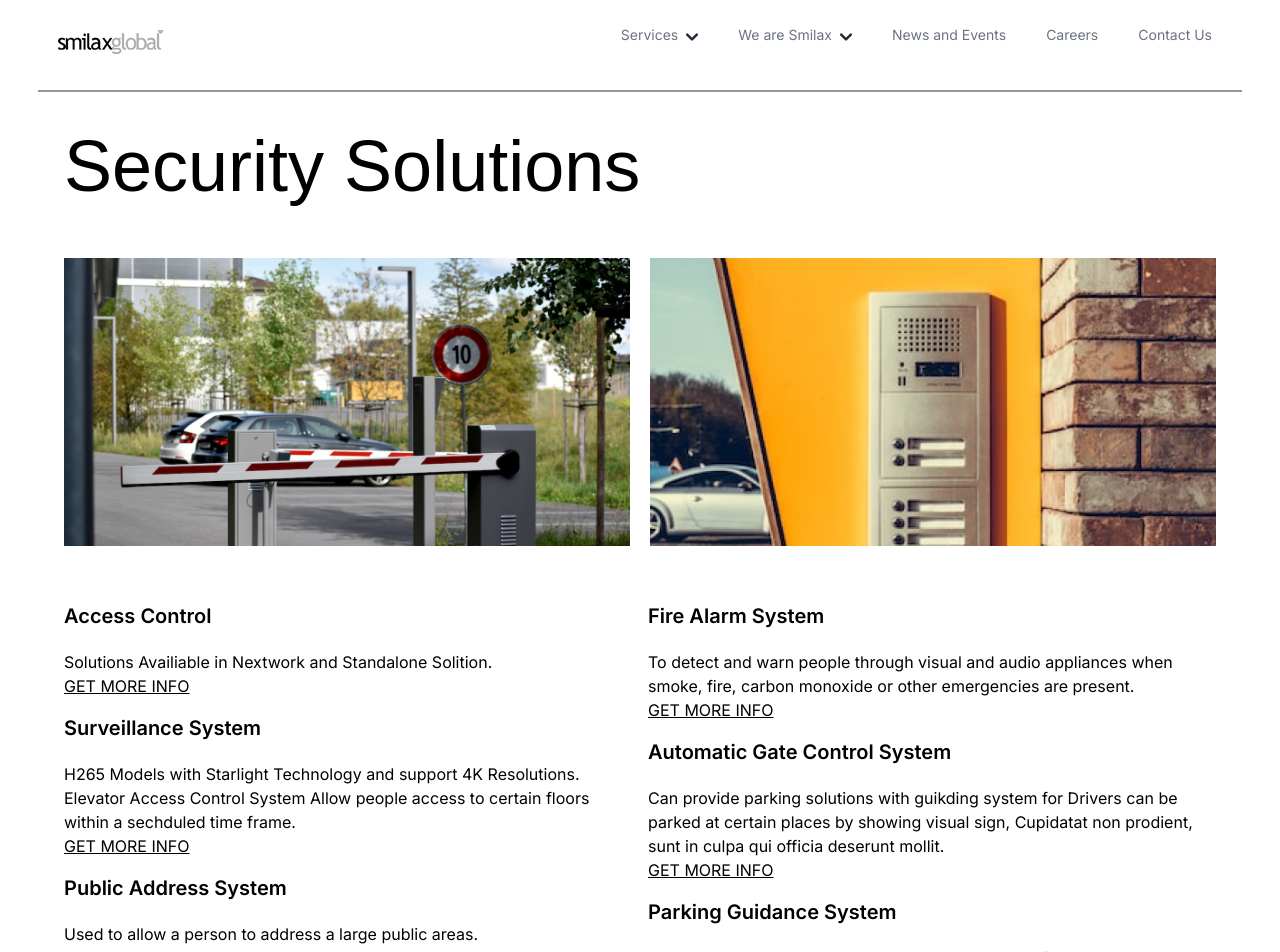
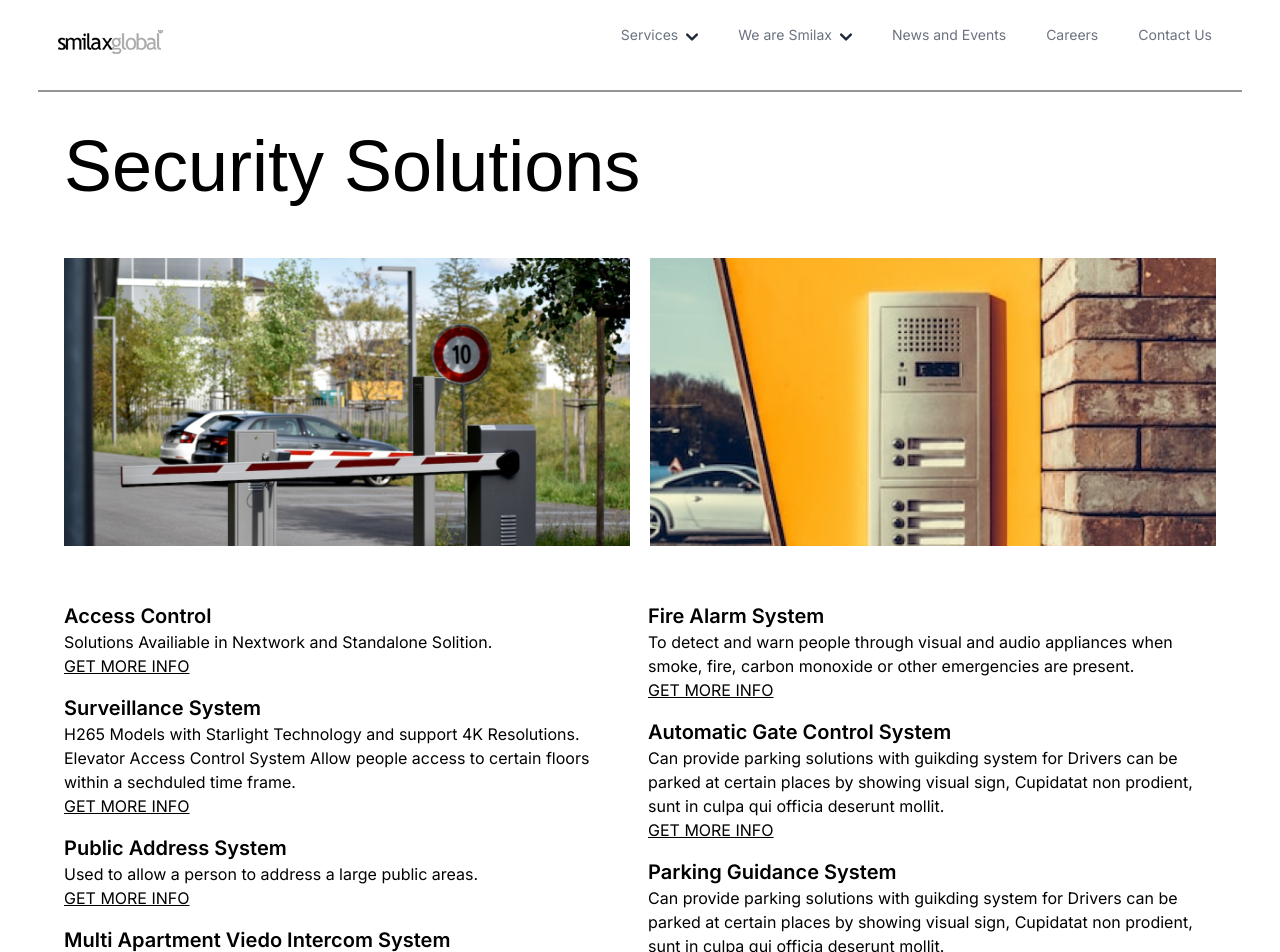
Before and after one commit to thetHtar1/newrepo, a Next.js app: page /security-solutions in a window 1280 px wide. Shown: the top 952 px of the page. Built offline with nearby package versions, Linux system fonts and the light colour scheme; a web font is replaced by a local one.

Commit message:
heading change

```diff
--- a/src/components/securitySolutionComponent/index.jsx
+++ b/src/components/securitySolutionComponent/index.jsx
@@ -64,18 +64,18 @@ export default function SecurityComponent() {
        <div className="mt-7 md:mt-14 flex flex-col lg:flex-row gap-4 md:flex-row security-body ">
         <div className="flex flex-col gap-4 basis-1/2 securtiy-body-items" ref={(ref) => (divRefs.current[0] = ref)}>
         <div className="items-security ">
-            <h1 className="text-sm font-semibold ss:text-xl text-black">
+            <h6 className="text-sm font-semibold ss:text-xl text-black">
                 Access Control
-            </h1>
+            </h6>
             <p className="text-sm font-normal	ss:text-base text-black">
                 Solutions Availiable in Nextwork and Standalone Solition.
             </p>
             <button className="underline text-sm font-normal ss:text-base text-black">Get more info</button>
         </div>
         <div className="items-security">
-            <h1 className="text-sm font-semibold  ss:text-xl text-black">
+            <h6 className="text-sm font-semibold  ss:text-xl text-black">
                Surveillance System
-            </h1>
+            </h6>
             <p className="text-sm font-normal	ss:text-base text-black">
                 H265 Models with Starlight Technology and support 4K Resolutions. Elevator Access Control
                 System Allow people access to certain floors within a sechduled time frame.
@@ -83,18 +83,18 @@ export default function SecurityComponent() {
             <button className="underline text-sm font-normal ss:text-base text-black">Get more info</button>
         </div>
         <div className="items-security">
-            <h1 className="text-sm font-semibold  ss:text-xl text-black">
+            <h6 className="text-sm font-semibold  ss:text-xl text-black">
             Public Address System
-            </h1>
+            </h6>
             <p className="text-sm font-normal ss:text-base	text-black">
                 Used to allow a person to address a large public areas.
             </p>
             <button className="underline text-sm font-normal ss:text-base text-black">Get more info</button>
         </div>
         <div className="items-security">
-            <h1 className="text-sm font-semibold  ss:text-xl text-black">
+            <h6 className="text-sm font-semibold  ss:text-xl text-black">
           Multi Apartment Viedo Intercom System
-            </h1>
+            </h6>
             <p className="text-sm font-normal ss:text-base	text-black">
            Standalone intercom system used to manage calls made at the entrance to a
            building with access controlled by audiovisual communication between inside and outside.
@@ -104,9 +104,9 @@ export default function SecurityComponent() {
         </div>
         <div className="flex flex-col gap-4 basis-1/2 securtiy-body-items" ref={(ref) => (divRefs.current[1] = ref)}>
         <div className="items-security">
-            <h1 className="text-sm font-semibold  ss:text-xl text-black">
+            <h6 className="text-sm font-semibold  ss:text-xl text-black">
                 Fire Alarm System
-            </h1>
+            </h6>
             <p className="text-sm font-normal	ss:text-base text-black">
                 To detect and warn people through visual and audio appliances when smoke, fire, carbon
                 monoxide or other
@@ -115,9 +115,9 @@ export default function SecurityComponent() {
             <button className="underline text-sm font-normal ss:text-base text-black">Get more info</button>
         </div>
         <div className="items-security">
-            <h1 className="text-sm font-semibold ss:text-xl text-black">
+            <h6 className="text-sm font-semibold ss:text-xl text-black">
      Automatic Gate Control System
-            </h1>
+            </h6>
             <p className="text-sm font-normal	ss:text-base text-black">
                 Can provide parking solutions with guikding system for Drivers can be parked at certain places by
                 showing visual sign, Cupidatat non prodient, sunt in culpa qui officia deserunt mollit.
@@ -125,9 +125,9 @@ export default function SecurityComponent() {
             <button className="text-black underline text-sm font-normal ss:text-base">Get more info</button>
         </div>
         <div className="items-security">
-            <h1 className="text-sm font-semibold ss:text-xl text-black">
+            <h6 className="text-sm font-semibold ss:text-xl text-black">
                 Parking Guidance System
-            </h1>
+            </h6>
             <p className="text-sm font-normal	ss:text-base text-black">
             Can provide parking solutions with guikding system for Drivers can be parked at certain places by
                 showing visual sign, Cupidatat non prodient, sunt in culpa qui officia deserunt mollit.
```
